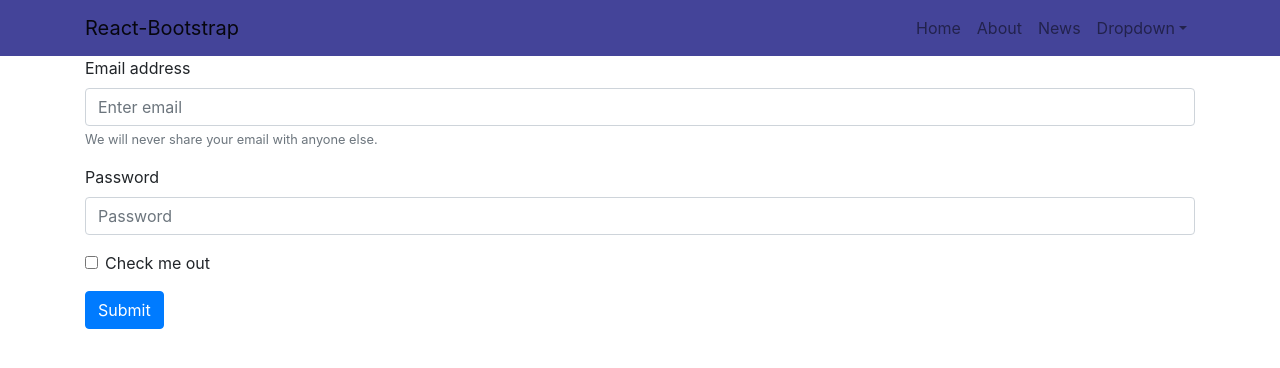
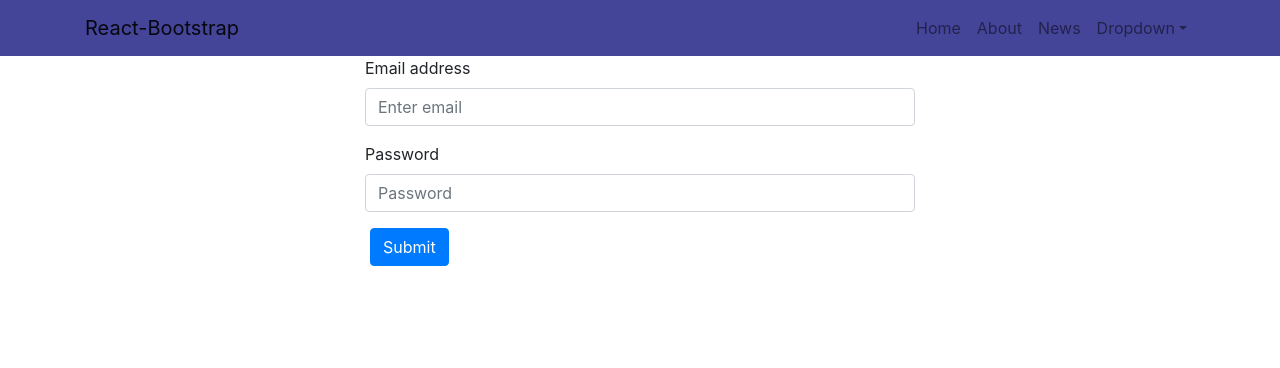
Before and after one commit to kryvkovr/formirror2, a React (Create React App) app: page /login in a window 1280 px wide. Shown: the top 368 px of the page. Built offline with nearby package versions, Linux system fonts and the light colour scheme.

Commit message:
add form validation

```diff
--- a/package.json
+++ b/package.json
@@ -70,6 +70,7 @@
     "terser-webpack-plugin": "1.1.0",
     "urijs": "^1.19.1",
     "url-loader": "1.1.1",
+    "validator": "^10.11.0",
     "webpack": "4.19.1",
     "webpack-dev-server": "3.1.14",
     "webpack-manifest-plugin": "2.0.4",
--- /dev/null
+++ b/src/components/InlineErrors/InlineError.css
@@ -0,0 +1,4 @@
+.about-profile-pic {
+  float:left;
+  margin: 1em 1em 1em 0em;
+}
--- /dev/null
+++ b/src/components/InlineErrors/InlineError.js
@@ -0,0 +1,12 @@
+import React from 'react';
+import PropTypes from 'prop-types';
+
+import './InlineError.css';
+
+const InlineError = ({ text }) => <div style={{ color: '#ae5856' }}>{text}</div>;
+
+InlineError.propTypes = {
+  text: PropTypes.string.isRequired,
+};
+
+export default InlineError;
--- a/src/components/Login/Login.js
+++ b/src/components/Login/Login.js
@@ -1,8 +1,8 @@
 import React, { Component } from 'react';
 import { connect } from 'react-redux';
-import { Container, Form, Button, Image } from 'react-bootstrap';
-import { selectPostAction, removePostAction } from '../../actions/simpleAction';
-import { getPostsSelector, getSelectedPostsSelector } from '../../selectors/selectedPosts';
+import { Container, Form, Button, Image, Col, Row } from 'react-bootstrap';
+import Validator from 'validator';
+import InlineError from '../InlineErrors/InlineError';
 
 import './Login.css';
 
@@ -25,11 +25,33 @@ class Login extends Component {
     });
   }
 
+  onSubmit = (e) => {
+    e.preventDefault();
+
+    const errors = this.validate(this.state.data);
+    this.setState({
+      errors,
+    });
+    console.log(errors)
+
+    // if (Object.keys(errors).length === 0) {
+
+    // }
+  }
+
+  validate = (data) => {
+    const errors = {};
+    if (!Validator.isEmail(data.email)) errors.email = 'Invalid email';
+    if (!data.password) errors.password = 'No password';
+    return errors;
+  }
+
   render() {
     return (
       <Container>
-        <Form>
-          <Form.Group controlId="formBasicEmail">
+        <Form onSubmit={this.onSubmit} noValidate>
+          <Form.Row>
+            <Form.Group as={Col} md={{ span: 6, offset: 3 }} controlId="formBasicEmail">
               <Form.Label>Email address</Form.Label>
               <Form.Control
                 type="email"
@@ -37,13 +59,15 @@ class Login extends Component {
                 placeholder="Enter email"
                 value={this.state.data.email}
                 onChange={this.onChange}
+                isValid={this.state.data.email && !this.state.errors.email}
+                isInvalid={this.state.errors.email}
               />
-            <Form.Text className="text-muted">
-              We will never share your email with anyone else.
-            </Form.Text>
+              {this.state.errors.email && <InlineError text={this.state.errors.email} />}
             </Form.Group>
+          </Form.Row>
 
-          <Form.Group controlId="formBasicPassword">
+          <Form.Row>
+            <Form.Group as={Col} md={{ span: 6, offset: 3 }} controlId="formBasicPassword">
               <Form.Label>Password</Form.Label>
               <Form.Control
                 type="password"
@@ -51,14 +75,21 @@ class Login extends Component {
                 name="password"
                 value={this.state.data.password}
                 onChange={this.onChange}
+                isValid={this.state.data.password && !this.state.errors.password}
+                isInvalid={this.state.errors.password}
               />
+              {this.state.errors.password && <InlineError text={this.state.errors.password} />}
+
             </Form.Group>
-          <Form.Group controlId="formBasicChecbox">
-            <Form.Check type="checkbox" label="Check me out" />
-          </Form.Group>
+          </Form.Row>
+
+          <Row>
+            <Col md={{ span: 6, offset: 3 }}>
               <Button variant="primary" type="submit">
                 Submit
               </Button>
+            </Col>
+          </Row>
         </Form>
       </Container>
     );
@@ -66,15 +97,4 @@ class Login extends Component {
 }
 
 
-const mapToProps = state => ({
-  allPosts: getPostsSelector(state),
-  selectedPosts: getSelectedPostsSelector(state),
-});
-
-
-const mapDispatchToProps = {
-  selectPostAction,
-  removePostAction,
-};
-
-export default connect(mapToProps, mapDispatchToProps)(Login);
+export default Login;
```
Also changed, not shown: .eslintrc.json, 1 other file (tests, documents, lock files or other folders). Lines whose indentation alone changed are shown as unchanged.
